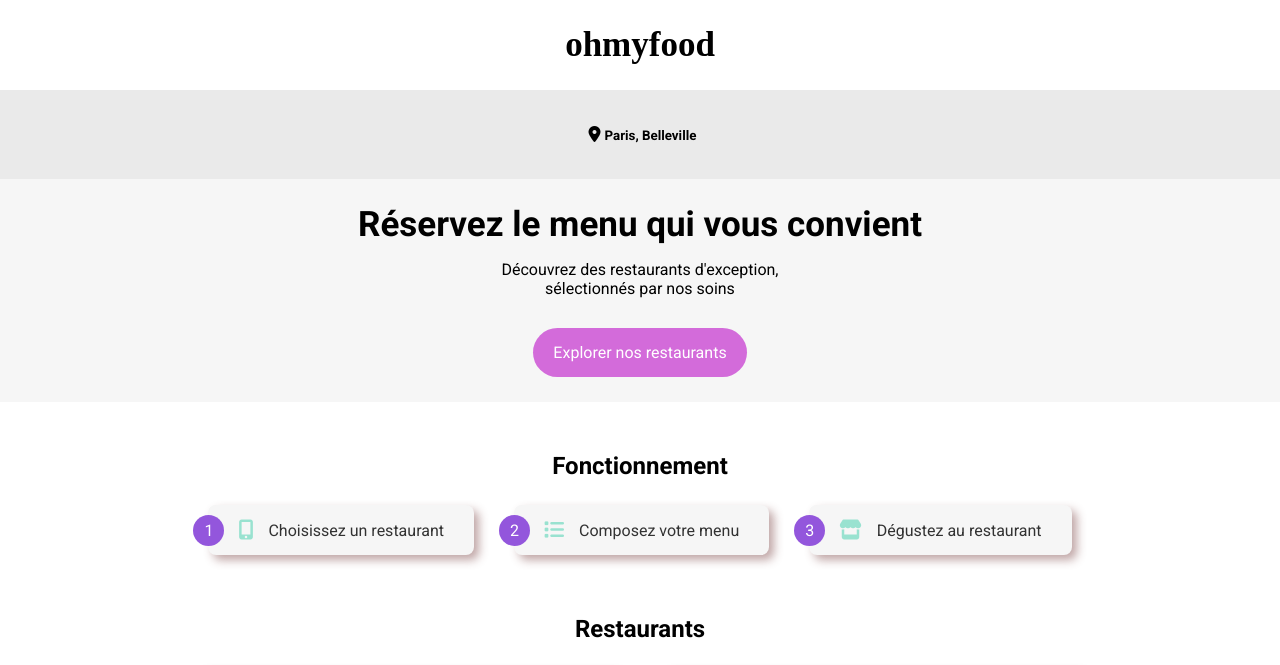
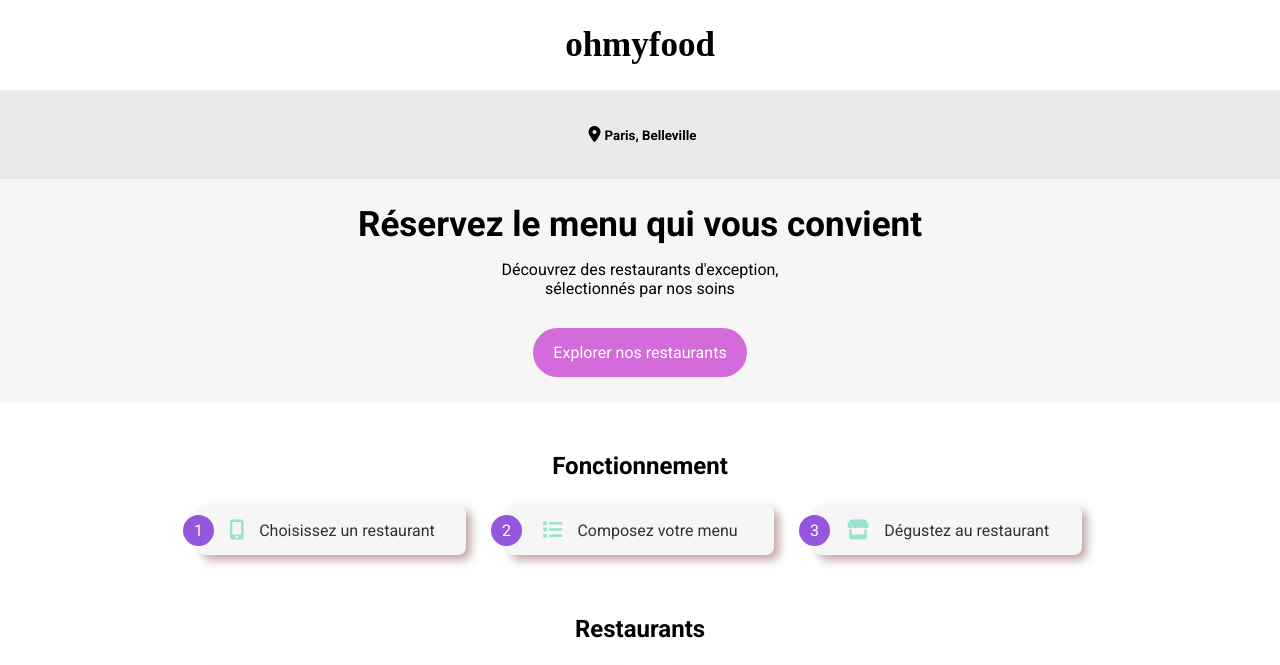
Before and after one commit to Manidoux41/ohMyfood_v3, a website: page index.html in a window 1280 px wide. Shown: the top 665 px of the page. Drawn offline with Linux system fonts and the light colour scheme; grey boxes are pictures that could not be loaded; a web font is replaced by a local one.

Commit message:
correction functionnality

```diff
--- a/src/scss/components/_functionnality.scss
+++ b/src/scss/components/_functionnality.scss
@@ -11,13 +11,13 @@
         @include flexBox(row, space-between, center);
         gap:2.5rem;
         counter-reset: section;
-        @media screen and (max-width:768px) {
+        @media screen and (max-width:992px) {
             flex-direction:column;
             justify-content: center;
             align-items: center;
           }
         li {
-            // width: 300px;
+            width: 268px;
             position: relative;
             @include flexBox(row, center, center);
             gap: 15px;
```
Also changed, not shown: public/styles/styles.css, 1 other file.
